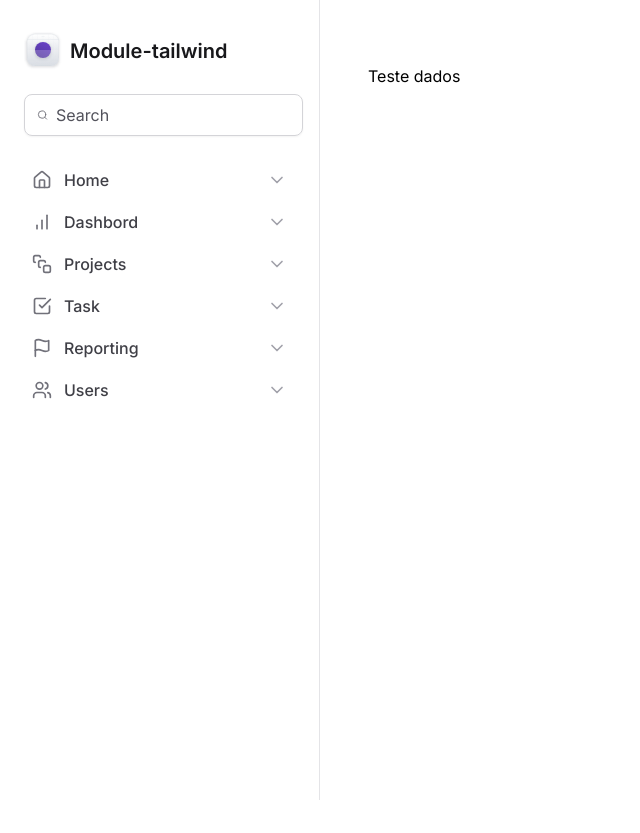
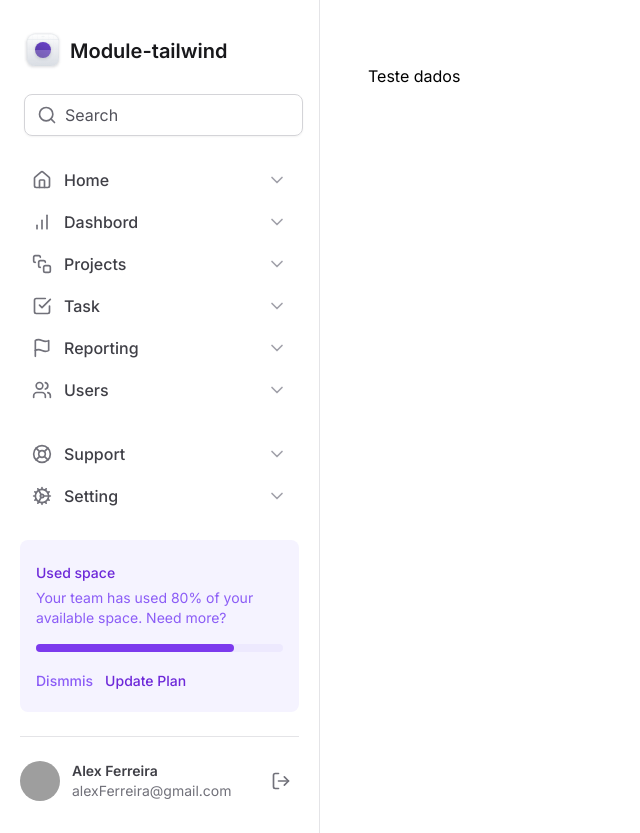
Before and after one commit to alexsandroferreira/tailwind-next-form, a Next.js app: page / in a window 1280 px wide. Shown: the whole page, without its empty margins (0-640 px from the left). Before the commit the page ends 800 px from the top, so only its background shows below. Built offline with nearby package versions, Linux system fonts and the light colour scheme; grey boxes are pictures that could not be loaded.

Commit message:
feat: finished sidebar component

```diff
--- a/src/app/components/Sidebar/MainNavigation/index.tsx
+++ /dev/null
@@ -1,23 +0,0 @@
-import {
-  BarChart,
-  CheckSquare,
-  Flag,
-  Home,
-  SquareStack,
-  Users,
-} from 'lucide-react'
-
-import NavItem from './NavItem'
-
-export default function MainNavigation() {
-  return (
-    <nav className="space-y-0.5">
-      <NavItem title="Home" icon={Home} />
-      <NavItem title="Dashbord" icon={BarChart} />
-      <NavItem title="Projects" icon={SquareStack} />
-      <NavItem title="Task" icon={CheckSquare} />
-      <NavItem title="Reporting" icon={Flag} />
-      <NavItem title="Users" icon={Users} />
-    </nav>
-  )
-}
--- /dev/null
+++ b/src/app/components/Sidebar/Profile.tsx
@@ -0,0 +1,31 @@
+/* eslint-disable @next/next/no-img-element */
+import { LogOut } from 'lucide-react'
+import React from 'react'
+
+export default function Profile() {
+  return (
+    <div className="grid grid-cols-profile items-center gap-3">
+      <img
+        src="https://github.com/alexsandroferreira.png"
+        alt=""
+        className="h-10 w-10 rounded-full"
+      />
+
+      <div className="flex flex-col truncate">
+        <span className="text-sm font-semibold text-zinc-700">
+          Alex Ferreira
+        </span>
+        <span className=" truncate text-sm text-zinc-500">
+          alexFerreira@gmail.com
+        </span>
+      </div>
+
+      <button
+        type="button"
+        className="ml-auto rounded-md p-2 hover:bg-zinc-100"
+      >
+        <LogOut className=" h-5 w-5 text-zinc-500" />
+      </button>
+    </div>
+  )
+}
--- /dev/null
+++ b/src/app/components/Sidebar/UsedSpaceWidget.tsx
@@ -0,0 +1,33 @@
+export default function UsedSpaceWidget() {
+  return (
+    <div className="flex flex-col gap-4 rounded-lg bg-violet-50 px-4 py-5">
+      <div className="space-y-1">
+        <span className="text-sm/5 font-medium text-violet-700">
+          Used space
+        </span>
+        <p className="text-sm/5 text-violet-500">
+          Your team has used 80% of your available space. Need more?
+        </p>
+      </div>
+
+      <div className="h-2 rounded-full bg-violet-100">
+        <div className="h-2 w-4/5 rounded-full bg-violet-600" />
+      </div>
+
+      <div className="space-x-3">
+        <button
+          type="button"
+          className="text-sm font-medium text-violet-500 hover:text-violet-700"
+        >
+          Dismmis
+        </button>
+        <button
+          type="button"
+          className="text-sm font-medium text-violet-700 hover:text-violet-900"
+        >
+          Update Plan
+        </button>
+      </div>
+    </div>
+  )
+}
--- a/src/app/components/Sidebar/index.tsx
+++ b/src/app/components/Sidebar/index.tsx
@@ -1,20 +1,53 @@
-import { Search } from 'lucide-react'
+import {
+  BarChart,
+  CheckSquare,
+  Cog,
+  Flag,
+  Home,
+  LifeBuoy,
+  Search,
+  SquareStack,
+  Users,
+} from 'lucide-react'
 
+import { Input } from '../input'
 import Logo from './Logo'
-import MainNavigation from './MainNavigation'
+import NavItem from './NavItem'
+import Profile from './Profile'
+import UsedSpaceWidget from './UsedSpaceWidget'
 
 export function Sidebar() {
   return (
-    <aside className="space-y-6 border-r border-zinc-200 px-5 py-8">
+    <aside className="flex flex-col gap-6 border-r border-zinc-200 px-5 py-8">
       <Logo />
-      <div className="mx-1 flex w-full items-center gap-2 rounded-lg border border-zinc-300 px-3 py-2 shadow-sm">
-        <Search className="h-5 w-5 text-zinc-500" />
-        <input
-          className="flex-1 border-0 bg-transparent p-0 text-zinc-900 placeholder-zinc-600"
-          placeholder="Search"
-        />
+
+      <Input.Root>
+        <Input.Prefix>
+          <Search className="h-5 w-5 text-zinc-500" />
+        </Input.Prefix>
+        <Input.Control placeholder="Search" />
+      </Input.Root>
+
+      <nav className="space-y-0.5">
+        <NavItem title="Home" icon={Home} />
+        <NavItem title="Dashbord" icon={BarChart} />
+        <NavItem title="Projects" icon={SquareStack} />
+        <NavItem title="Task" icon={CheckSquare} />
+        <NavItem title="Reporting" icon={Flag} />
+        <NavItem title="Users" icon={Users} />
+      </nav>
+      <div className="mt-auto flex flex-col gap-6">
+        <nav className="space-y-0.5">
+          <NavItem title="Support" icon={LifeBuoy} />
+          <NavItem title="Setting" icon={Cog} />
+        </nav>
+
+        <UsedSpaceWidget />
+
+        <div className="h-px bg-zinc-200" />
+
+        <Profile />
       </div>
-      <MainNavigation />
     </aside>
   )
 }
--- /dev/null
+++ b/src/app/components/input.tsx
@@ -0,0 +1,35 @@
+import React, { type ComponentProps } from 'react'
+
+interface InputPrefixProps extends ComponentProps<'div'> {}
+
+export function InputPrefix(props: InputPrefixProps) {
+  return <div {...props} />
+}
+
+interface InputControlProps extends ComponentProps<'input'> {}
+
+export function InputControl(props: InputControlProps) {
+  return (
+    <input
+      className="flex-1 border-0 bg-transparent p-0 text-zinc-900 placeholder-zinc-600"
+      {...props}
+    />
+  )
+}
+
+interface InputRootProps extends ComponentProps<'div'> {}
+
+export function InputRoot(props: InputRootProps) {
+  return (
+    <div
+      {...props}
+      className="mx-1 flex w-full items-center gap-2 rounded-lg border border-zinc-300 px-3 py-2 shadow-sm"
+    />
+  )
+}
+
+export const Input = {
+  Prefix: InputPrefix,
+  Control: InputControl,
+  Root: InputRoot,
+}
--- a/tailwind.config.ts
+++ b/tailwind.config.ts
@@ -6,6 +6,7 @@
     extend: {
       gridTemplateColumns: {
         app: 'minmax(18rem, 20rem) 1fr',
+        profile: 'max-content 1fr max-content',
       },
       backgroundImage: {
         'gradient-radial': 'radial-gradient(var(--tw-gradient-stops))',
```
Also changed, not shown: src/app/components/Sidebar/NavItem.tsx (renamed from src/app/components/Sidebar/MainNavigation/NavItem.tsx).
